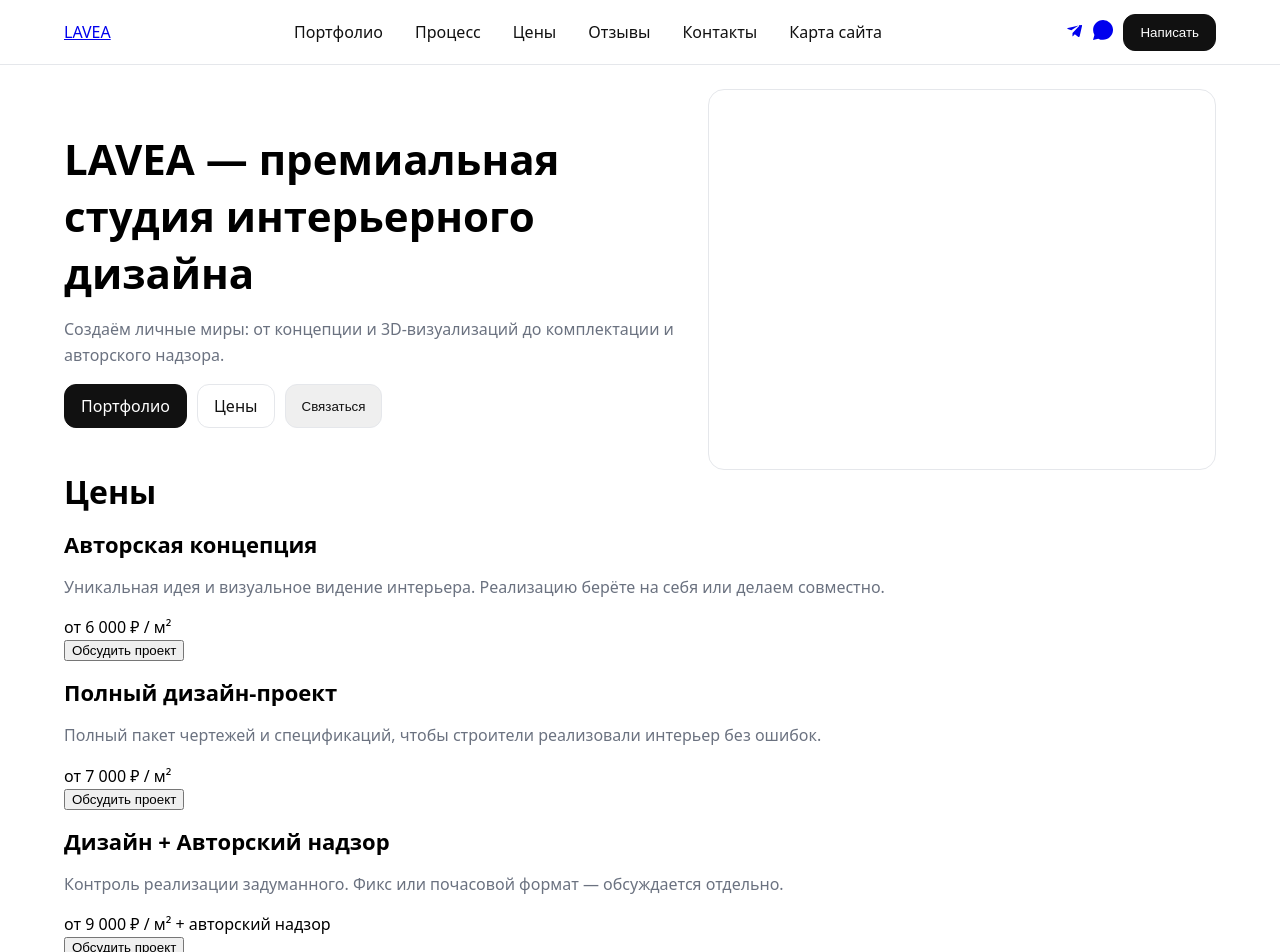
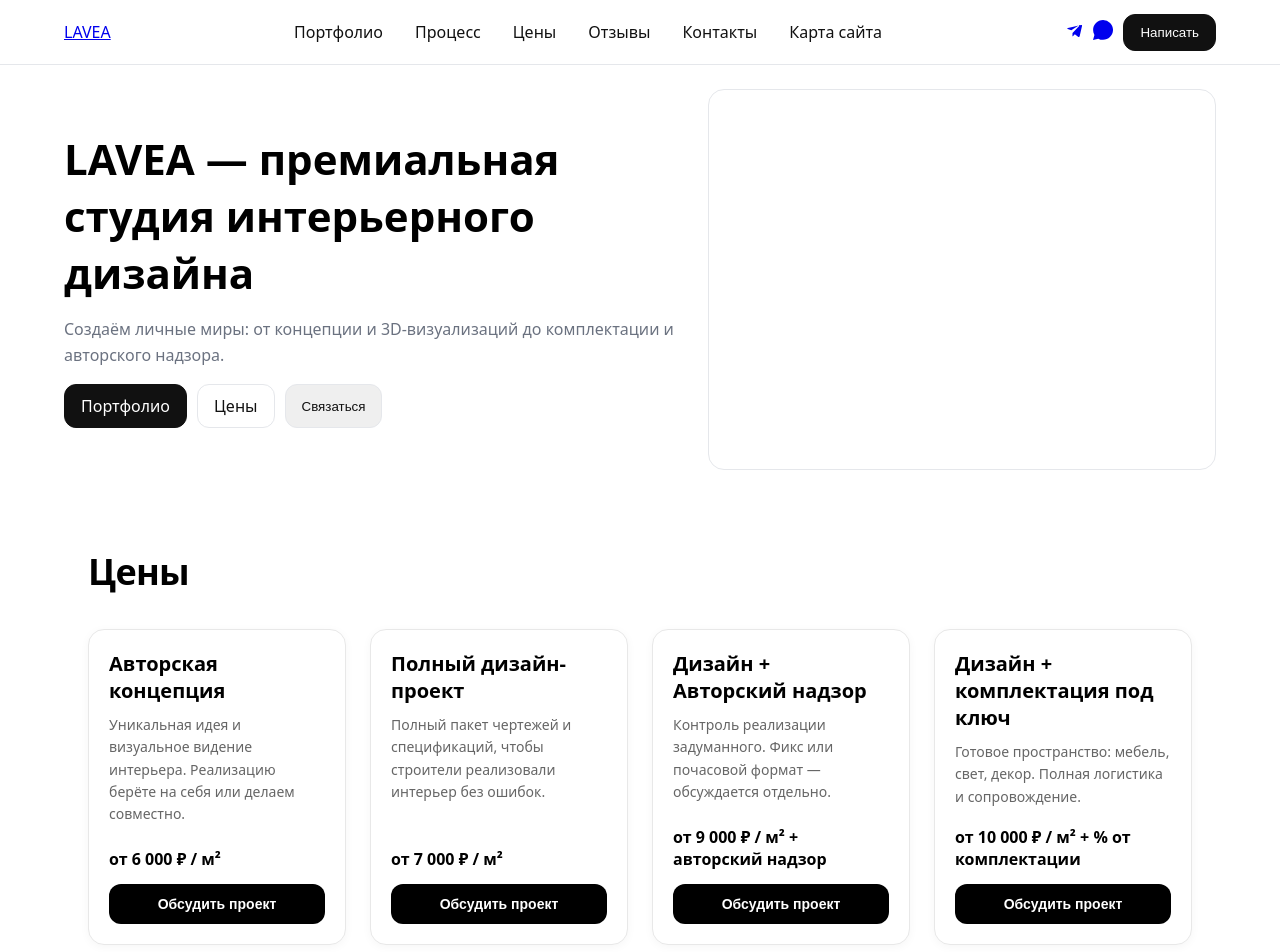
Before and after one commit to ankakisis-cloud/lavea-site, a Next.js app: page / in a window 1280 px wide. Shown: the top 952 px of the page. Built offline with nearby package versions, Linux system fonts and the light colour scheme.

Commit message:
Update PricingBlock.js

```diff
--- a/components/PricingBlock.js
+++ b/components/PricingBlock.js
@@ -5,61 +5,146 @@ export default function PricingBlock() {
   const items = [
     {
       title: "Авторская концепция",
-      desc: "Уникальная идея и визуальное видение интерьера. Реализацию берёте на себя или делаем совместно.",
+      desc:
+        "Уникальная идея и визуальное видение интерьера. Реализацию берёте на себя или делаем совместно.",
       price: "от 6 000 ₽ / м²",
+      cta: "Обсудить проект",
     },
     {
       title: "Полный дизайн-проект",
-      desc: "Полный пакет чертежей и спецификаций, чтобы строители реализовали интерьер без ошибок.",
+      desc:
+        "Полный пакет чертежей и спецификаций, чтобы строители реализовали интерьер без ошибок.",
       price: "от 7 000 ₽ / м²",
+      cta: "Обсудить проект",
     },
     {
       title: "Дизайн + Авторский надзор",
-      desc: "Контроль реализации задуманного. Фикс или почасовой формат — обсуждается отдельно.",
+      desc:
+        "Контроль реализации задуманного. Фикс или почасовой формат — обсуждается отдельно.",
       price: "от 9 000 ₽ / м² + авторский надзор",
+      cta: "Обсудить проект",
     },
     {
       title: "Дизайн + комплектация под ключ",
-      desc: "Готовое пространство: мебель, свет, декор. Полная логистика и сопровождение.",
+      desc:
+        "Готовое пространство: мебель, свет, декор. Полная логистика и сопровождение.",
       price: "от 10 000 ₽ / м² + % от комплектации",
+      cta: "Обсудить проект",
     },
   ];
 
   return (
-    <section id="pricing" className="w-full py-20 bg-white">
-      <div className="max-w-6xl mx-auto px-6">
-        <h2 className="text-3xl md:text-4xl font-semibold text-center mb-12">
-          Цены
-        </h2>
+    <section id="pricing" className="pricing">
+      <div className="wrap">
+        <h2 className="heading">Цены</h2>
 
-        {/* Сетка карточек — 4 в ряд */}
-        <div className="grid grid-cols-1 sm:grid-cols-2 lg:grid-cols-4 gap-8">
-          {items.map((item, i) => (
-            <div
-              key={i}
-              className="flex flex-col justify-between bg-white border border-gray-200 rounded-2xl p-6 shadow-sm hover:shadow-xl transition-all duration-300"
-            >
-              <div>
-                <h3 className="text-xl font-semibold mb-3 text-gray-900">
-                  {item.title}
-                </h3>
-                <p className="text-sm text-gray-600 leading-relaxed">
-                  {item.desc}
-                </p>
+        <div className="grid">
+          {items.map((it, i) => (
+            <article key={i} className="card">
+              <div className="cardTop">
+                <h3 className="title">{it.title}</h3>
+                <p className="desc">{it.desc}</p>
               </div>
 
-              <div className="mt-6">
-                <div className="text-lg font-semibold mb-4 text-gray-900">
-                  {item.price}
-                </div>
-                <button className="w-full bg-black text-white py-2.5 rounded-xl text-sm font-medium hover:bg-gray-800 transition">
-                  Обсудить проект
+              <div className="cardBottom">
+                <div className="price">{it.price}</div>
+                <button className="btn" onClick={() => (window.openContactModal?.(), null)}>
+                  {it.cta}
                 </button>
               </div>
-            </div>
+            </article>
           ))}
         </div>
       </div>
+
+      <style jsx>{`
+        .pricing {
+          width: 100%;
+          padding: 80px 0;
+          background: #fff;
+        }
+        .wrap {
+          max-width: 1180px;
+          margin: 0 auto;
+          padding: 0 24px;
+        }
+        .heading {
+          font-size: 36px;
+          line-height: 1.2;
+          font-weight: 700;
+          margin: 0 0 36px;
+          letter-spacing: -0.02em;
+        }
+        .grid {
+          display: grid;
+          grid-template-columns: repeat(4, 1fr);
+          gap: 24px;
+        }
+        /* карточка */
+        .card {
+          display: flex;
+          flex-direction: column;
+          justify-content: space-between;
+          background: #fff;
+          border: 1px solid #e8e8e8;
+          border-radius: 16px;
+          padding: 20px;
+          box-shadow: 0 2px 10px rgba(0, 0, 0, 0.04);
+          transition: transform 220ms ease, box-shadow 220ms ease, border-color 220ms ease;
+        }
+        .card:hover {
+          transform: translateY(-2px);
+          box-shadow: 0 10px 28px rgba(0, 0, 0, 0.08);
+          border-color: #ddd;
+        }
+        .title {
+          font-size: 20px;
+          font-weight: 700;
+          margin: 0 0 10px;
+        }
+        .desc {
+          color: #666;
+          font-size: 14px;
+          line-height: 1.6;
+          margin: 0;
+        }
+        .cardBottom {
+          margin-top: 18px;
+        }
+        .price {
+          font-weight: 700;
+          font-size: 16px;
+          margin: 0 0 14px;
+        }
+        .btn {
+          width: 100%;
+          border: 0;
+          border-radius: 12px;
+          padding: 12px 16px;
+          background: #000;         /* фирменный акцент LAVEA */
+          color: #fff;
+          font-weight: 600;
+          font-size: 14px;
+          cursor: pointer;
+          transition: background 180ms ease, transform 120ms ease;
+        }
+        .btn:hover { background: #1a1a1a; }
+        .btn:active { transform: translateY(1px); }
+
+        /* адаптив */
+        @media (max-width: 1200px) {
+          .grid { grid-template-columns: repeat(3, 1fr); }
+        }
+        @media (max-width: 900px) {
+          .grid { grid-template-columns: repeat(2, 1fr); }
+        }
+        @media (max-width: 560px) {
+          .wrap { padding: 0 16px; }
+          .heading { font-size: 30px; margin-bottom: 24px; }
+          .grid { grid-template-columns: 1fr; gap: 16px; }
+          .card { border-radius: 14px; padding: 18px; }
+        }
+      `}</style>
     </section>
   );
 }
```
